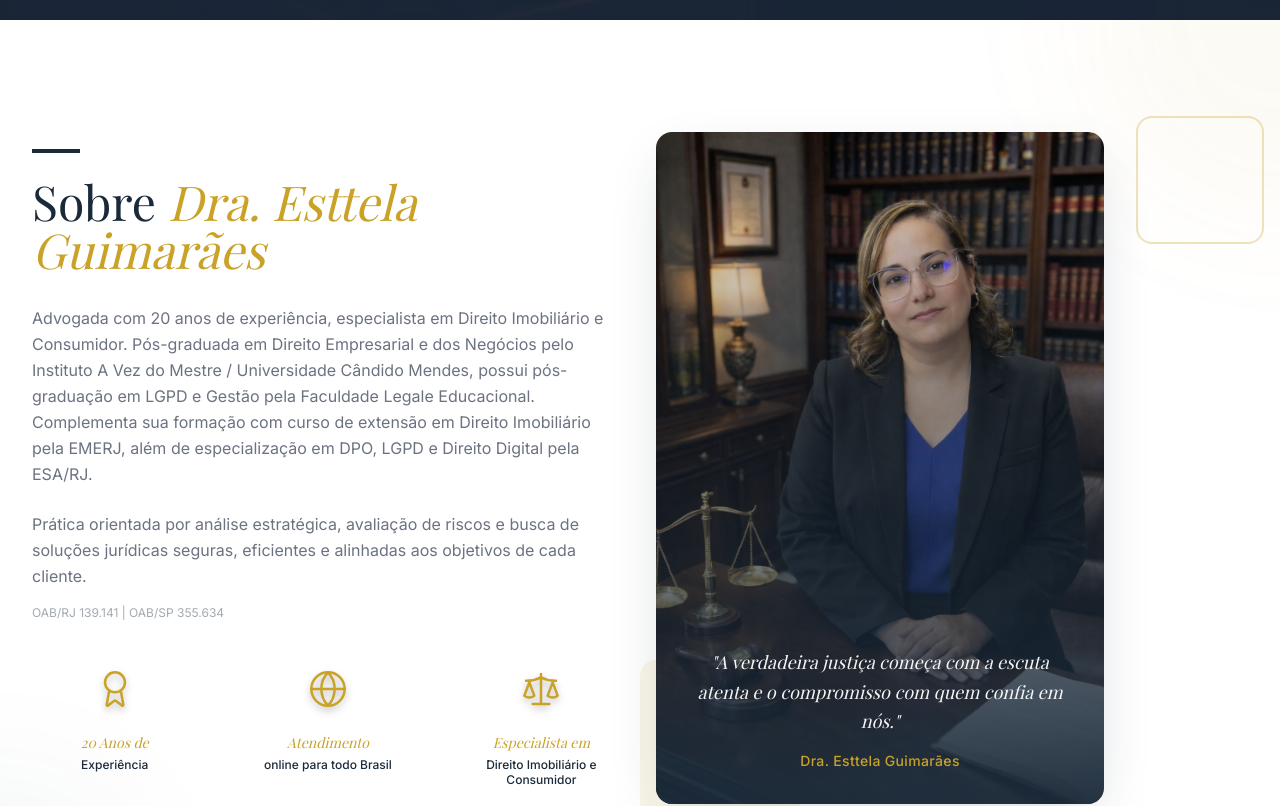
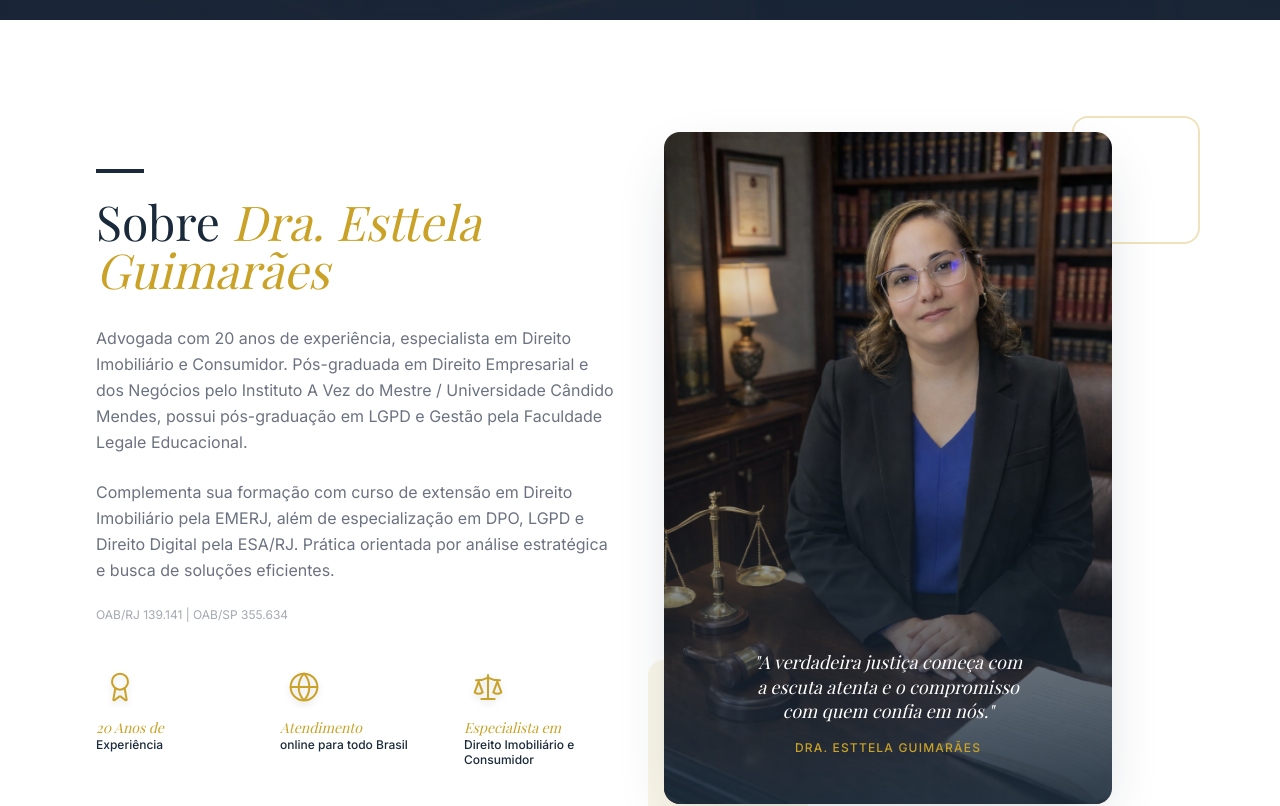
Before and after one commit to guimadesignstudio/siteadvocaciav0, a Next.js app: page / in a window 1280 px wide. Shown: the part 780-1586 px from the top of the page. Built offline with nearby package versions, Linux system fonts and the light colour scheme; a web font is replaced by a local one.

Commit message:
ajuste centralização e icones sobre.tsx

```diff
--- a/components/sobre.tsx
+++ b/components/sobre.tsx
@@ -45,56 +45,51 @@ export function Sobre() {
 
   return (
     <section ref={sectionRef} id="sobre" className="py-20 lg:py-28 bg-white relative overflow-hidden">
-      {/* Decorative background elements */}
-      <div className="absolute top-0 right-0 w-96 h-96 bg-gold/5 rounded-full blur-3xl -translate-y-1/2 translate-x-1/2" />
-      <div className="absolute bottom-0 left-0 w-64 h-64 bg-navy/5 rounded-full blur-3xl translate-y-1/2 -translate-x-1/2" />
+      {/* Elementos de sombreamento removidos para limpeza visual */}
 
-      <div className="container mx-auto px-4 lg:px-8 relative">
-        {/* AJUSTE 1: gap reduzido de 16 para 8 e centralização vertical (items-center) */}
-        <div className="grid grid-cols-1 lg:grid-cols-2 gap-8 lg:gap-8 items-center">
-          {/* Content */}
+      <div className="container mx-auto px-4 lg:px-8 relative max-w-6xl">
+        <div className="grid grid-cols-1 lg:grid-cols-2 gap-10 lg:gap-12 items-center">
+
+          {/* Lado Esquerdo: Conteúdo de Texto */}
           <div className={`${isVisible ? 'animate-fade-in-left' : 'opacity-0'}`}>
             <div className="w-12 h-1 bg-navy mb-6" />
             <h2 className="font-serif text-3xl md:text-4xl lg:text-5xl text-navy mb-8">
               Sobre <span className="text-gold italic">Dra. Esttela Guimarães</span>
             </h2>
-            <p className="text-muted-foreground leading-relaxed mb-6">
+            <div className="space-y-6 text-muted-foreground leading-relaxed mb-10 text-justify lg:text-left">
+              <p>
                 Advogada com 20 anos de experiência, especialista em Direito Imobiliário e
                 Consumidor. Pós-graduada em Direito Empresarial e dos Negócios pelo Instituto
                 A Vez do Mestre / Universidade Cândido Mendes, possui pós-graduação em LGPD
-              e Gestão pela Faculdade Legale Educacional. Complementa sua formação com
-              curso de extensão em Direito Imobiliário pela EMERJ, além de especialização em
-              DPO, LGPD e Direito Digital pela ESA/RJ.
+                e Gestão pela Faculdade Legale Educacional.
               </p>
-            <p className="text-muted-foreground leading-relaxed mb-4">
-              Prática orientada por análise estratégica, avaliação de riscos e busca de soluções
-              jurídicas seguras, eficientes e alinhadas aos objetivos de cada cliente.
+              <p>
+                Complementa sua formação com curso de extensão em Direito Imobiliário pela EMERJ,
+                além de especialização em DPO, LGPD e Direito Digital pela ESA/RJ. Prática orientada
+                por análise estratégica e busca de soluções eficientes.
               </p>
-            <p className="text-navy/40 text-xs mb-10">
+              <p className="text-navy/40 text-xs mt-4">
                 OAB/RJ 139.141 | OAB/SP 355.634
               </p>
+            </div>
 
-            {/* Features */}
-            <div className={`flex flex-wrap gap-8 lg:gap-12 ${isVisible ? 'animate-fade-in-up animation-delay-400' : 'opacity-0'}`}>
+            {/* Diferenciais - Espaçamento reduzido entre ícone e texto */}
+            <div className={`flex flex-wrap gap-6 lg:gap-8 ${isVisible ? 'animate-fade-in-up animation-delay-400' : 'opacity-0'}`}>
               {features.map((feature, index) => (
-                <div
-                  key={index}
-                  className="flex-1 min-w-[120px] group text-center"
-                >
-                  <div className="w-14 h-14 mx-auto mb-4 flex items-center justify-center transition-all duration-500 group-hover:scale-110 drop-shadow-lg">
-                    <feature.icon className="w-10 h-10 text-gold drop-shadow-md transition-all duration-500 group-hover:drop-shadow-xl" strokeWidth={1.5} />
+                <div key={index} className="flex-1 min-w-[140px] group text-center lg:text-left">
+                  <div className="w-12 h-12 mx-auto lg:mx-0 mb-2 flex items-center justify-center transition-all duration-500 group-hover:scale-110">
+                    <feature.icon className="w-8 h-8 text-gold drop-shadow-md" strokeWidth={1.5} />
                   </div>
-                  <p className="font-serif text-gold text-sm italic mb-1">{feature.title}</p>
+                  <p className="font-serif text-gold text-sm italic mb-0 leading-tight">{feature.title}</p>
                   <p className="text-navy text-xs font-medium leading-tight">{feature.subtitle}</p>
                 </div>
               ))}
             </div>
           </div>
 
-          {/* Image and Quote */}
+          {/* Lado Direito: Imagem e Frase */}
           <div className={`relative ${isVisible ? 'animate-fade-in-right' : 'opacity-0'}`}>
-            <div className="relative">
-              {/* AJUSTE 2: max-w aumentado para 'md' e removido 'lg:ml-auto' para aproximar do texto */}
+            <div className="relative z-10">
               <div className="relative rounded-2xl overflow-hidden shadow-elegant-lg w-full max-w-md mx-auto lg:mx-0">
                 <Image
                   src="/images/dra-esttela.png"
@@ -105,24 +100,25 @@ export function Sobre() {
                   priority
                 />
 
-                {/* Quote Overlay */}
-                <div className="absolute inset-0 bg-gradient-to-t from-navy/95 via-navy/50 to-transparent flex flex-col justify-end p-6 lg:p-8">
-                  <blockquote className="text-center">
-                    <p className="font-serif text-base md:text-lg text-white/95 italic leading-relaxed mb-3">
-                      {'"A verdadeira justiça começa com a escuta atenta e o compromisso com quem confia em nós."'}
+                {/* Overlay da Frase - Centralização e quebra corrigida */}
+                <div className="absolute inset-0 bg-gradient-to-t from-navy/90 via-navy/30 to-transparent flex flex-col justify-end items-center text-center p-8 pb-12">
+                  <div className="max-w-[280px]">
+                    <p className="font-serif text-base md:text-lg text-white italic leading-snug mb-4">
+                      "A verdadeira justiça começa com a escuta atenta e o compromisso com quem confia em nós."
                     </p>
-                    <cite className="text-gold text-sm font-medium not-italic tracking-wide">
+                    <cite className="text-gold text-xs font-medium not-italic tracking-widest uppercase block">
                       Dra. Esttela Guimarães
                     </cite>
-                  </blockquote>
+                  </div>
                 </div>
               </div>
 
-              {/* AJUSTE 3: Molduras douradas aumentadas para acompanhar a foto maior */}
+              {/* Molduras Decorativas (Sem blur) */}
               <div className="absolute -top-4 -right-4 w-32 h-32 border-2 border-gold/30 rounded-2xl -z-10" />
               <div className="absolute -bottom-4 -left-4 w-40 h-40 bg-gold/10 rounded-2xl -z-10" />
             </div>
           </div>
+
         </div>
       </div>
     </section>
```
Lines whose indentation alone changed are shown as unchanged.
